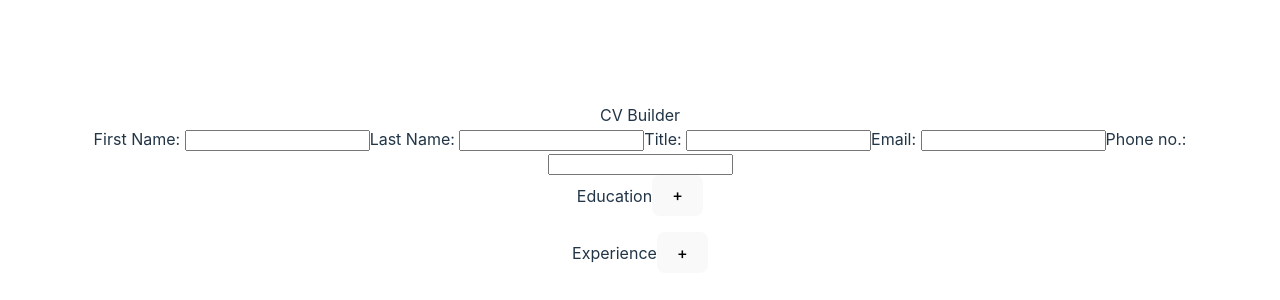
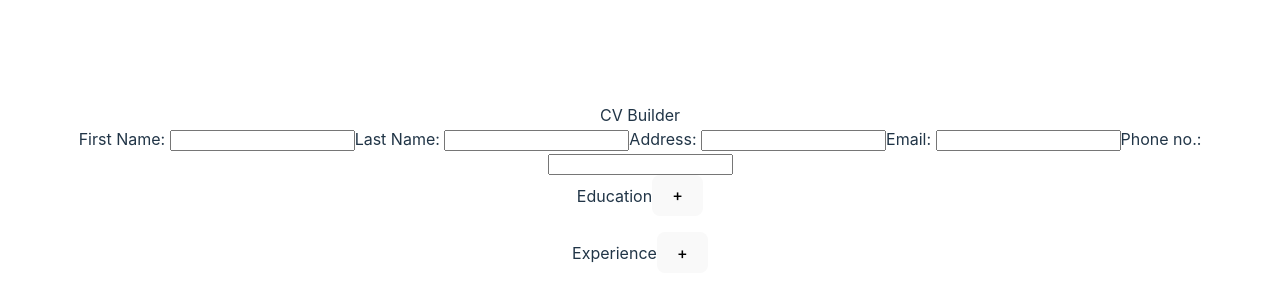
Before and after one commit to Meeran-Tofiq/cv-generator-react, a React (Vite) app: page / in a window 1280 px wide. Shown: the part 204-504 px from the top of the page. Built offline with nearby package versions, Linux system fonts and the light colour scheme.

Commit message:
Refactor to remove title, and add address

```diff
--- a/src/GeneralInfoForm.jsx
+++ b/src/GeneralInfoForm.jsx
@@ -7,8 +7,8 @@ export default function GeneralInfoForm({ info, onChange }) {
 		onChange({ ...info, lastName: e.target.value });
 	}
 
-	function handleTitleChange(e) {
-		onChange({ ...info, title: e.target.value });
+	function handleAddressChange(e) {
+		onChange({ ...info, address: e.target.value });
 	}
 
 	function handleEmailChnage(e) {
@@ -31,7 +31,8 @@ export default function GeneralInfoForm({ info, onChange }) {
 					<input type="text" id="last-name" onChange={handleLastNameChange} />
 				</label>
 				<label>
-					Title: <input type="text" id="title" onChange={handleTitleChange} />
+					Address:{" "}
+					<input type="text" id="address" onChange={handleAddressChange} />
 				</label>
 				<label>
 					Email: <input type="email" id="email" onChange={handleEmailChnage} />
```
